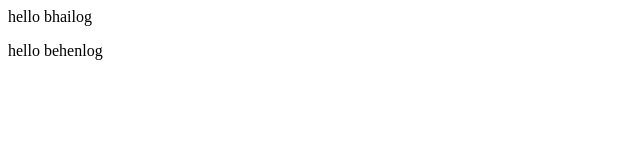
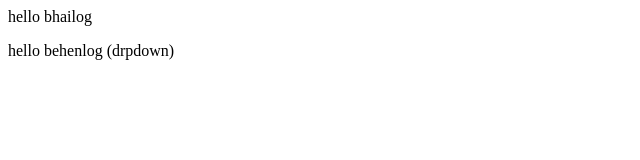
Before and after one commit to anshul7781/localrepo, a plain HTML site: page index.html in a window 1280 px wide. Shown: the full height of the page, 0-640 px from the left. Drawn offline with Linux system fonts and the light colour scheme.

```diff
--- a/index.html
+++ b/index.html
@@ -4,4 +4,5 @@
 
 <p>
     hello behenlog
+    (drpdown)
 </p>
```
